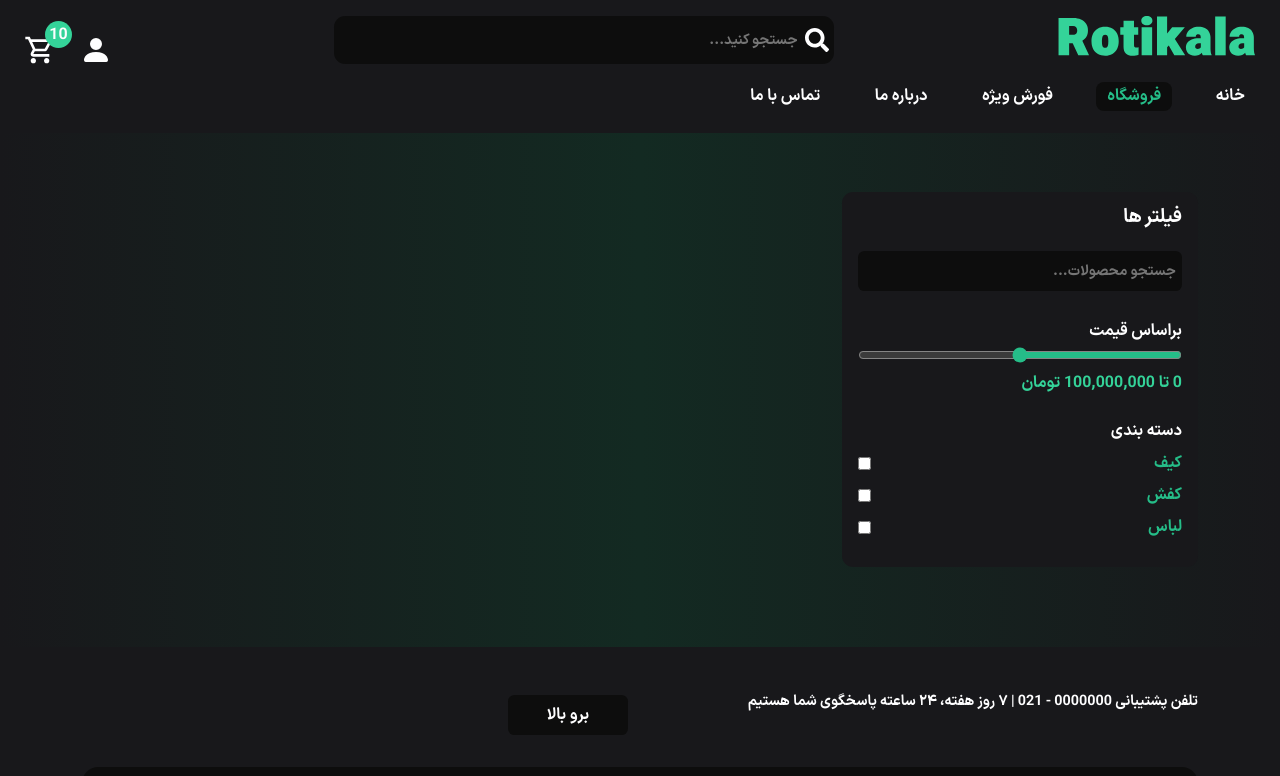
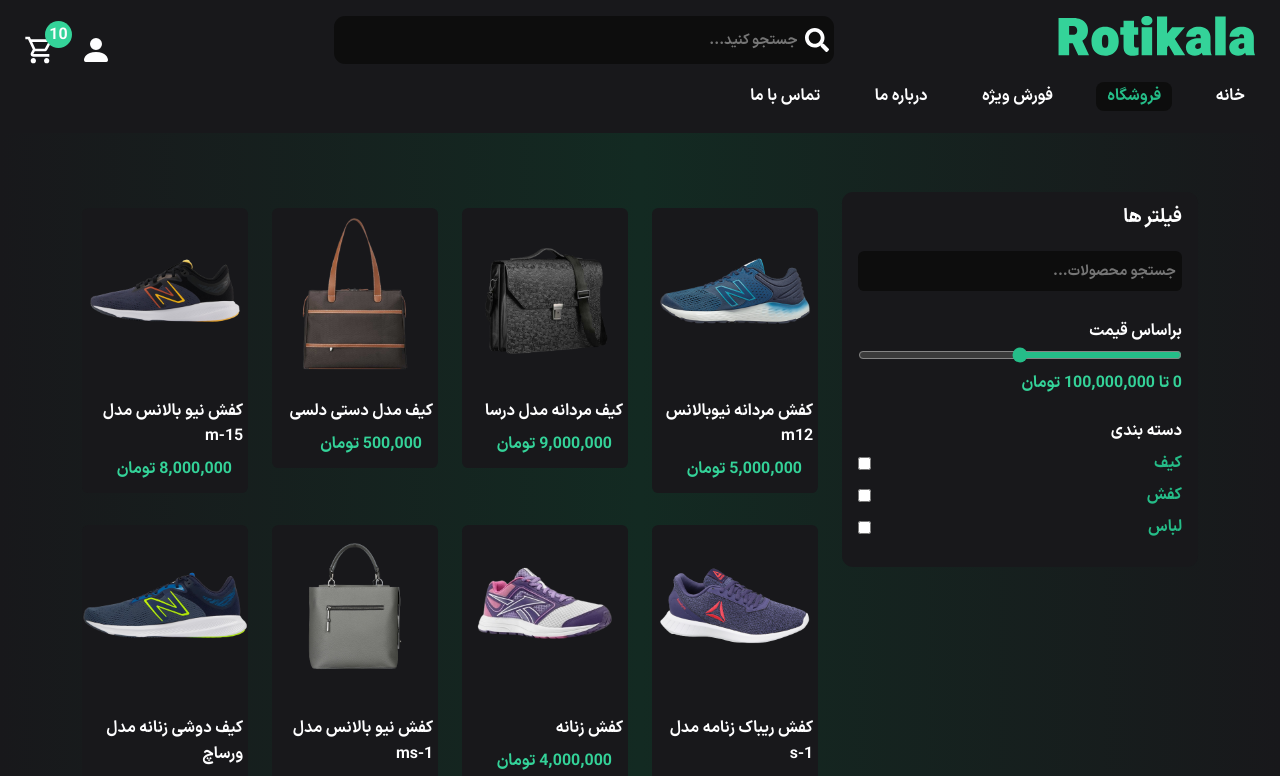
Before and after one commit to mohammadmehdidalvandii/RotiKala, a React (Vite) app: page /Product in a window 1280 px wide. Shown: the top 776 px of the page. Built offline with nearby package versions, Linux system fonts and the light colour scheme.

Commit message:
create section products for product-page

```diff
--- a/src/components/template/product/Products/Products.jsx
+++ b/src/components/template/product/Products/Products.jsx
@@ -1,6 +1,11 @@
 import './Products.css'
+import ProductCard from '../../../module/ProductCard/ProductCard'
+import { useContext } from 'react'
+import productContext from '../../../../context/ProductContext'
+
 
 function Products() {
+    const productsData = useContext(productContext)
   return (
     <section className="products">
         <div className="container">
@@ -35,7 +40,18 @@
                         </div>
                     </div>
                 </div>
-                <div className="col-lg-8 col-md-6 col-sm-12"></div>
+                <div className="col-lg-8 col-md-6 col-sm-12">
+                    <div className="row">
+                        {productsData.products.map(product=>(
+                        <div className="col-lg-3 col-md-6 col-sm-12" key={product.id}>
+                            <ProductCard
+                                {...product}
+                                price={product.price.toLocaleString()}
+                            />
+                        </div>
+                        ))}
+                    </div>
+                </div>
             </div>
         </div>
     </section>
```
